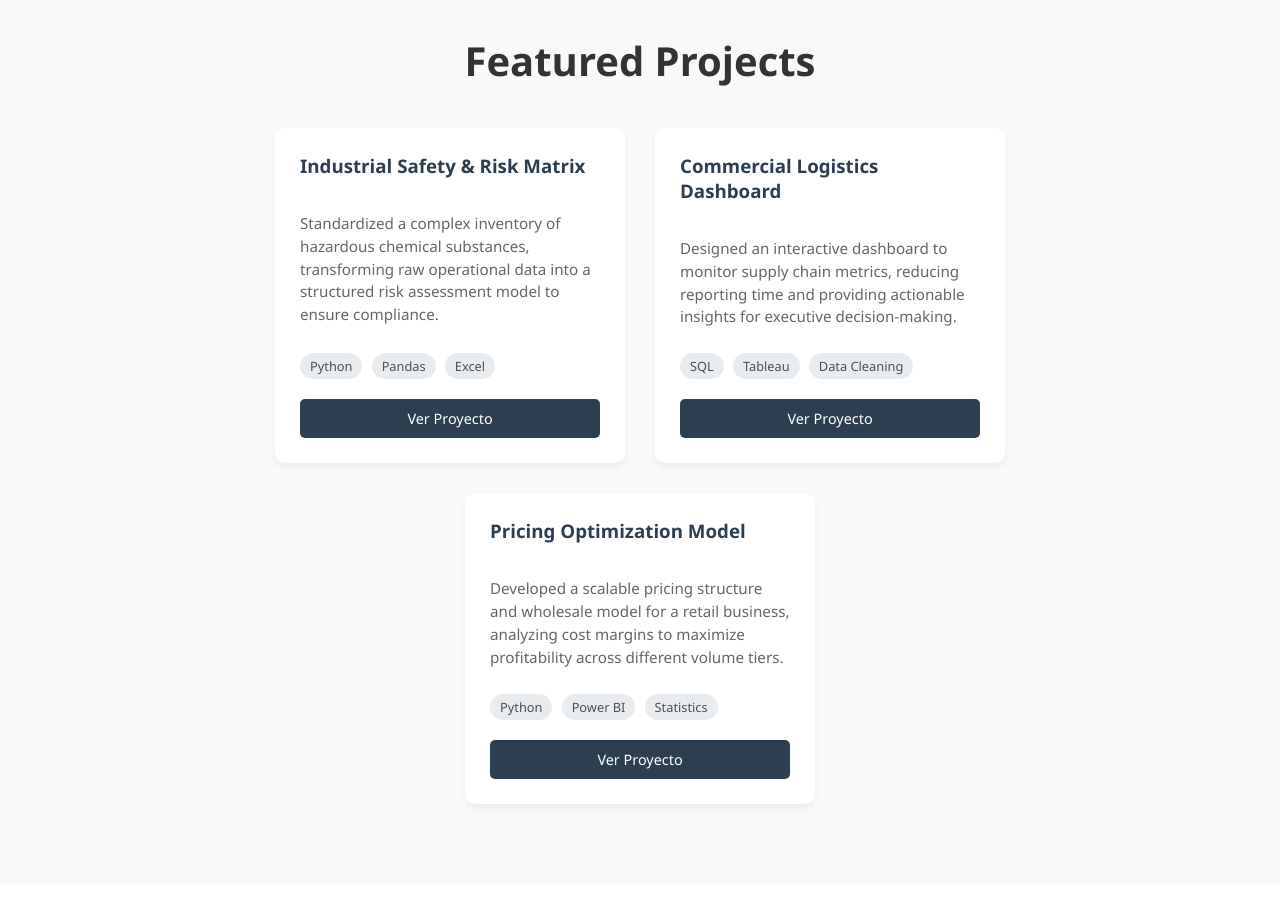
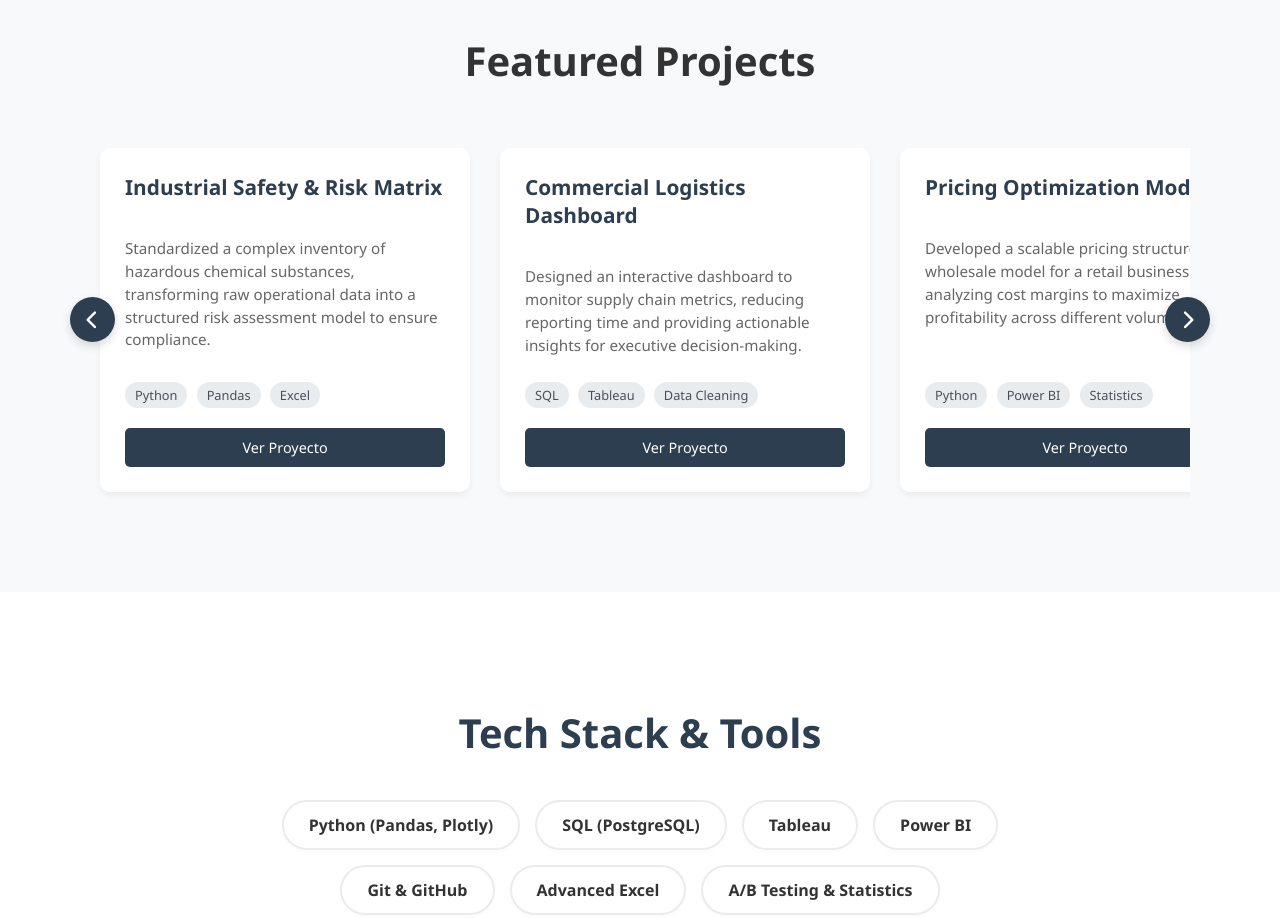
Before and after one commit to kevinsbonola/KevinBonola.github.io, a plain HTML site: page index.html in a window 1280 px wide. Shown: the part 880-1798 px from the top of the page. Drawn offline with nearby package versions, Linux system fonts and the light colour scheme.

Commit message:
Update index.html

```diff
--- a/index.html
+++ b/index.html
@@ -17,13 +17,11 @@
 
         /* --- FASE 1: PORTADA --- */
         .hero-section { position: relative; height: 100vh; width: 100%; }
-
         #particles-js { position: absolute; width: 100%; height: 100%; z-index: 0; pointer-events: none; }
 
         .hero-content {
             position: absolute; top: 50%; left: 50%; transform: translate(-50%, -50%);
-            z-index: 10;
-            text-align: center; max-width: 850px; padding: 40px;
+            z-index: 10; text-align: center; max-width: 850px; padding: 40px;
             background: rgba(255, 255, 255, 0.85); border-radius: 12px;
         }
 
@@ -42,46 +40,101 @@
         }
 
         .name-wrapper:hover .hover-photo {
-            opacity: 1; visibility: visible;
-            transform: translateX(-50%) translateY(-15px) scale(1);
+            opacity: 1; visibility: visible; transform: translateX(-50%) translateY(-15px) scale(1);
         }
 
         .hero-content p { font-size: 1.4em; line-height: 1.8; color: #222; font-family: 'Georgia', serif; }
         .hero-content strong { font-weight: 900; color: #000; }
 
-        /* CORRECCIÓN DE LOS ICONOS SOCIALES Y COLORES */
         .social-icons { margin-top: 30px; display: flex; justify-content: center; gap: 20px; position: relative; z-index: 1000; }
 
         .social-icon {
             display: inline-flex; align-items: center; justify-content: center;
             width: 55px; height: 55px; border-radius: 50%; color: #ffffff !important; text-decoration: none; font-size: 26px;
-            /* FORZAMOS EL COLOR OSCURO POR DEFECTO PARA AMBOS */
-            background-color: #24292e !important;
-            transition: all 0.3s ease;
+            background-color: #24292e; transition: all 0.3s ease;
             position: relative; z-index: 1001; cursor: pointer; pointer-events: auto;
         }
 
         .social-icon:hover { transform: translateY(-5px); box-shadow: 0 10px 20px rgba(0,0,0,0.2); }
+        .icon-github:hover { background-color: #000000 !important; }
+        .icon-linkedin:hover { background-color: #0077b5 !important; }
 
-        /* CAMBIO DE COLOR DINÁMICO EXCLUSIVO AL PASAR EL RATÓN */
-        .icon-github:hover { background-color: #000000 !important; }
-        .icon-linkedin:hover { background-color: #0077b5 !important; /* AZUL OFICIAL DE LINKEDIN */ }
-
-        /* --- FASE 2: PROYECTOS --- */
+        /* --- FASE 2: PROYECTOS (MODIFICADO A CARRUSEL) --- */
         .projects-section { padding: 80px 20px; background-color: #f8f9fa; text-align: center; z-index: 2; position: relative; }
         .projects-section h2 { font-size: 2.5em; margin-bottom: 40px; }
-        .card-grid { display: flex; justify-content: center; gap: 30px; flex-wrap: wrap; max-width: 1100px; margin: 0 auto; }
+
+        /* Contenedor principal del carrusel */
+        .carousel-wrapper {
+            position: relative;
+            max-width: 1100px;
+            margin: 0 auto;
+            display: flex;
+            align-items: center;
+        }
+
+        /* La pista deslizante */
+        .card-grid {
+            display: flex;
+            gap: 30px;
+            overflow-x: auto; /* Permite scroll horizontal */
+            scroll-snap-type: x mandatory; /* Efecto imán al deslizar */
+            scroll-behavior: smooth; /* Movimiento fluido */
+            padding: 20px 10px; /* Espacio para que no se corten las sombras */
+
+            /* Ocultar la barra de scroll nativa para que se vea más limpio */
+            -ms-overflow-style: none;  /* IE y Edge */
+            scrollbar-width: none;  /* Firefox */
+        }
+        .card-grid::-webkit-scrollbar { display: none; /* Chrome, Safari y Opera */ }
+
         .project-card {
-            background: #ffffff; border-radius: 10px; padding: 25px; width: 300px; text-align: left;
+            background: #ffffff; border-radius: 10px; padding: 25px;
+            flex: 0 0 320px; /* Ancho fijo para que no se encojan en el carrusel */
+            scroll-snap-align: center; /* Se centran automáticamente al parar de deslizar */
+            text-align: left;
             box-shadow: 0 4px 6px rgba(0,0,0,0.05); transition: transform 0.3s ease, box-shadow 0.3s ease;
             display: flex; flex-direction: column; position: relative; z-index: 10;
         }
         .project-card:hover { transform: translateY(-10px); box-shadow: 0 10px 20px rgba(0,0,0,0.1); }
-        .project-card h3 { margin-top: 0; color: #2c3e50; }
+        .project-card h3 { margin-top: 0; color: #2c3e50; font-size: 1.3em;}
         .project-card p { color: #666; font-size: 0.95em; line-height: 1.5; flex-grow: 1; }
+
         .tech-tags span { display: inline-block; background: #e9ecef; color: #495057; padding: 4px 10px; border-radius: 15px; font-size: 0.8em; margin-right: 5px; margin-top: 10px; }
         .btn { display: inline-block; margin-top: 20px; padding: 10px 15px; background-color: #2c3e50; color: #ffffff; text-decoration: none; border-radius: 5px; font-size: 0.9em; text-align: center; transition: background-color 0.3s; position: relative; z-index: 1000; pointer-events: auto; }
         .btn:hover { background-color: #1a252f; }
+
+        /* Botones de navegación del carrusel */
+        .carousel-btn {
+            background-color: #2c3e50;
+            color: white;
+            border: none;
+            border-radius: 50%;
+            width: 45px;
+            height: 45px;
+            cursor: pointer;
+            position: absolute;
+            z-index: 20;
+            display: flex;
+            align-items: center;
+            justify-content: center;
+            font-size: 1.2em;
+            box-shadow: 0 4px 10px rgba(0,0,0,0.15);
+            transition: background-color 0.3s, transform 0.2s;
+        }
+        .carousel-btn:hover { background-color: #0077b5; transform: scale(1.1); }
+        .prev-btn { left: -20px; } /* Lo saca un poco hacia la izquierda */
+        .next-btn { right: -20px; } /* Lo saca un poco hacia la derecha */
+
+        /* Ajustes para pantallas pequeñas (móviles) */
+        @media (max-width: 1200px) {
+            .prev-btn { left: 0px; }
+            .next-btn { right: 0px; }
+        }
+        @media (max-width: 768px) {
+            /* Ocultamos las flechas en celular porque la gente instintivamente desliza con el dedo */
+            .carousel-btn { display: none; }
+            .project-card { flex: 0 0 280px; } /* Tarjetas un poco más pequeñas en celular */
+        }
 
         /* --- FASE 3: HABILIDADES --- */
         .skills-section { padding: 80px 20px; background-color: #ffffff; text-align: center; position: relative; z-index: 2; }
@@ -113,10 +166,16 @@
         </div>
     </div>
 
-    <!-- FASE 2: SECCIÓN DE PROYECTOS -->
+    <!-- FASE 2: SECCIÓN DE PROYECTOS (CARRUSEL) -->
     <div class="projects-section">
         <h2>Featured Projects</h2>
-        <div class="card-grid">
+
+        <div class="carousel-wrapper">
+            <!-- Botón Izquierdo -->
+            <button class="carousel-btn prev-btn" onclick="slideCarousel(-1)"><i class="fas fa-chevron-left"></i></button>
+
+            <!-- Pista del carrusel -->
+            <div class="card-grid" id="project-carousel">
                 <div class="project-card">
                     <h3>Industrial Safety & Risk Matrix</h3>
                     <p>Standardized a complex inventory of hazardous chemical substances, transforming raw operational data into a structured risk assessment model to ensure compliance.</p>
@@ -135,6 +194,24 @@
                     <div class="tech-tags"><span>Python</span> <span>Power BI</span> <span>Statistics</span></div>
                     <a href="#" class="btn" target="_blank">Ver Proyecto</a>
                 </div>
+
+                <!-- PROYECTOS DE RELLENO (Borra estos cuando quieras) -->
+                <div class="project-card">
+                    <h3>Machine Learning Forecasting</h3>
+                    <p>Implementación de modelos predictivos en Python para anticipar demandas de inventario y optimizar la cadena de suministro en el sector retail.</p>
+                    <div class="tech-tags"><span>Scikit-Learn</span> <span>Python</span></div>
+                    <a href="#" class="btn" target="_blank">Próximamente</a>
+                </div>
+                <div class="project-card">
+                    <h3>A/B Testing Analysis</h3>
+                    <p>Evaluación estadística de campañas de marketing utilizando Python y metodologías de prueba de hipótesis para incrementar el ROI.</p>
+                    <div class="tech-tags"><span>A/B Testing</span> <span>Statistics</span></div>
+                    <a href="#" class="btn" target="_blank">Próximamente</a>
+                </div>
+            </div>
+
+            <!-- Botón Derecho -->
+            <button class="carousel-btn next-btn" onclick="slideCarousel(1)"><i class="fas fa-chevron-right"></i></button>
         </div>
     </div>
 
@@ -155,11 +232,20 @@
     <!-- SCRIPTS MÁGICOS -->
     <script src="https://cdn.jsdelivr.net/particles.js/2.0.0/particles.min.js"></script>
     <script>
+        // --- 1. Inicialización de las Partículas ---
         particlesJS("particles-js", {
             "particles": { "number": { "value": 80, "density": { "enable": true, "value_area": 800 } }, "color": { "value": "#aaaaaa" }, "shape": { "type": "circle" }, "opacity": { "value": 0.5, "random": false }, "size": { "value": 3, "random": true }, "line_linked": { "enable": true, "distance": 150, "color": "#cccccc", "opacity": 0.4, "width": 1 }, "move": { "enable": true, "speed": 2, "direction": "none", "random": false, "straight": false, "out_mode": "out", "bounce": false } },
             "interactivity": { "detect_on": "window", "events": { "onhover": { "enable": true, "mode": "grab" }, "onclick": { "enable": true, "mode": "push" }, "resize": true }, "modes": { "grab": { "distance": 140, "line_linked": { "opacity": 1 } }, "push": { "particles_nb": 4 } } },
             "retina_detect": true
         });
+
+        // --- 2. Lógica del Carrusel de Proyectos ---
+        function slideCarousel(direction) {
+            const carousel = document.getElementById('project-carousel');
+            // Calcula cuánto debe desplazarse (Ancho de la tarjeta + gap)
+            const scrollAmount = 350;
+            carousel.scrollBy({ left: scrollAmount * direction, behavior: 'smooth' });
+        }
     </script>
 </body>
 </html>
```
Lines whose indentation alone changed are shown as unchanged.
